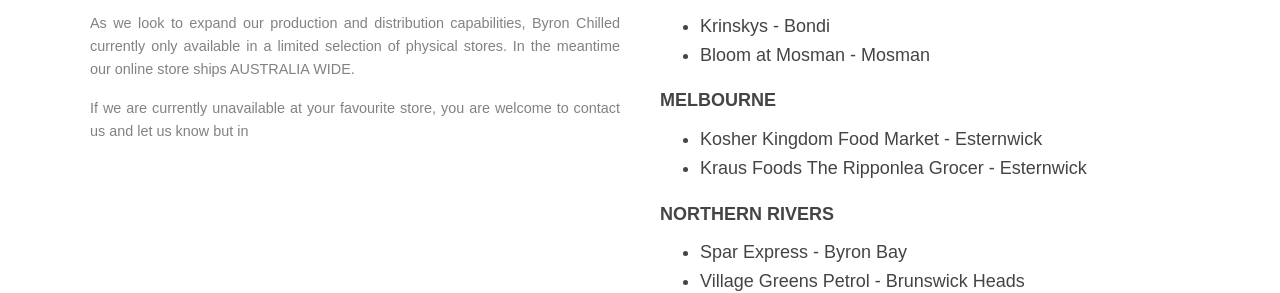
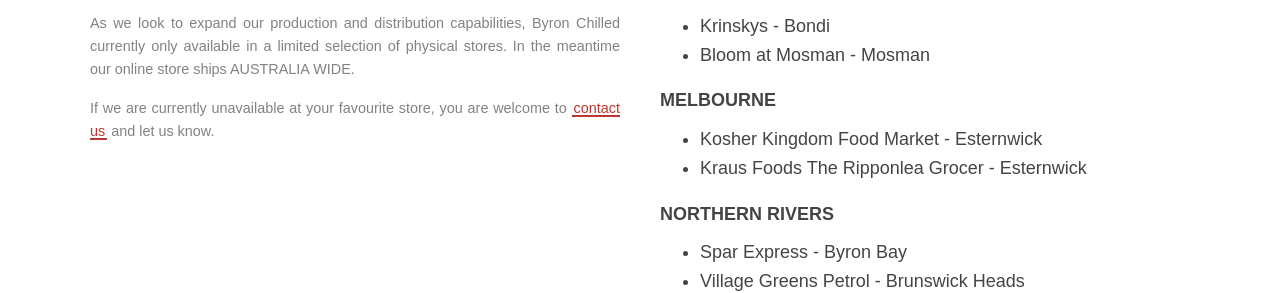
Before and after one commit to byronchilled/website, a Jekyll site: the page built from _pages/find-us-in-stores.html, in a window 1280 px wide and 973 px high. Shown: the part 222-515 px from the top of the window. Built offline with Jekyll 4.4.1, drawn with Linux system fonts in a browser that asks for light colours; nearby versions of some CDN libraries.

Commit message:
find us fixes

```diff
--- a/_includes/intro.html
+++ b/_includes/intro.html
@@ -16,7 +16,7 @@
           style="background-image: url({{'/assets/images/carousel/byron-bay.jpg' | relative_url}})"></div>
         <div class="text-container position-absolute">
           <p>Byron Chilled</p>
-          <h1>Locally sourced</h1>
+          <h1>Made in the hinterlands of Byron Bay</h1>
         </div>
       </div>
 
--- a/_pages/find-us-in-stores.html
+++ b/_pages/find-us-in-stores.html
@@ -10,7 +10,7 @@ description: Where to find our products.
     <div class="col-md-6 history">
       <h6 class="double-u">Where to find our products</h6>
       <p>As we look to expand our production and distribution capabilities, Byron Chilled currently only available in a limited selection of physical stores. In the meantime our online store ships AUSTRALIA WIDE.</p>
-      <p>If we are currently unavailable at your favourite store, you are welcome to contact us and let us know but in</p>
+      <p>If we are currently unavailable at your favourite store, you are welcome to <span><a href="{{'/contact/' | relative_url}}">contact us</a></span> and let us know.</p>
     </div>
     <div class="col-md-6 goals">
       <h6>Sydney</h6>
```
